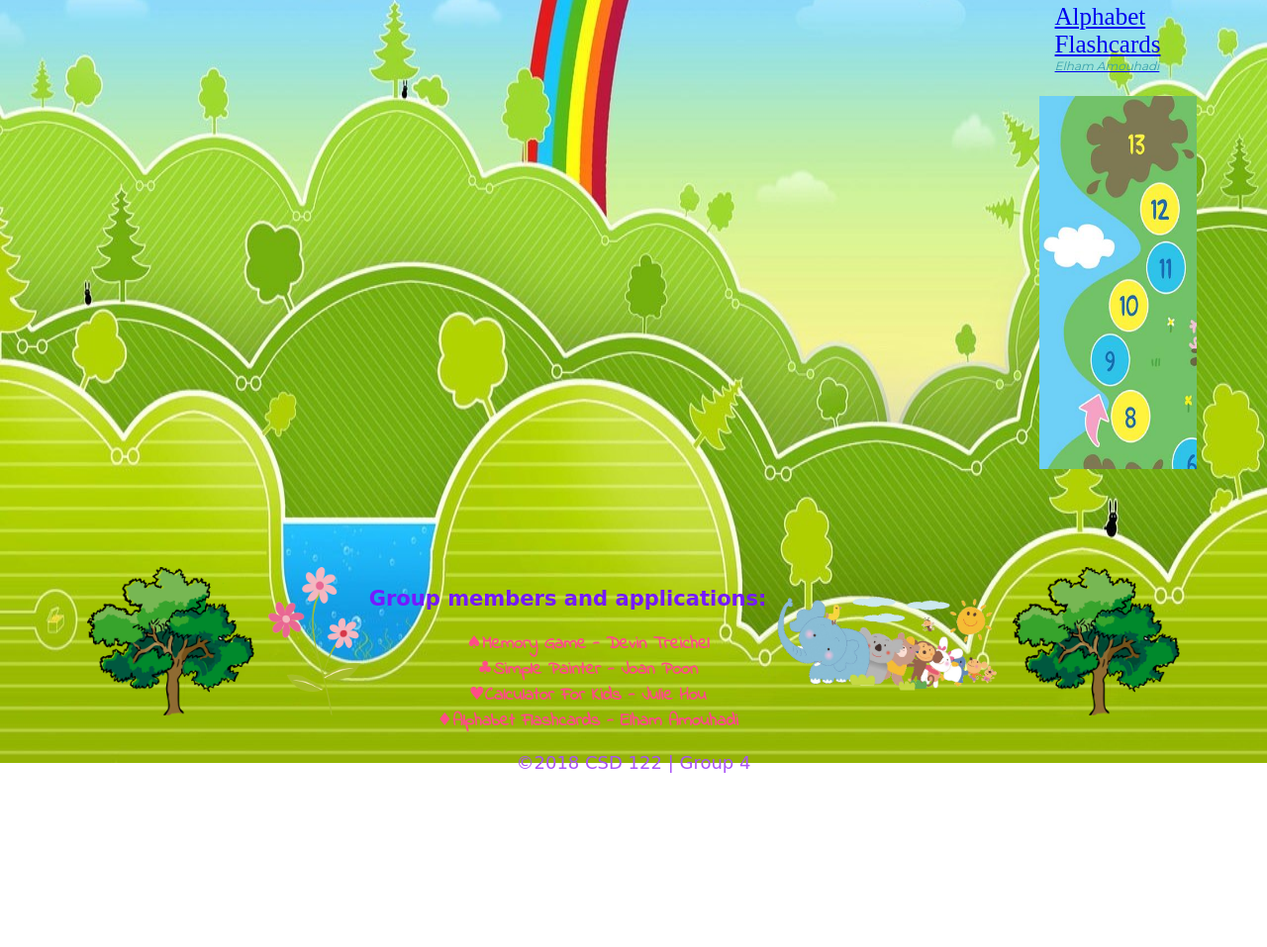
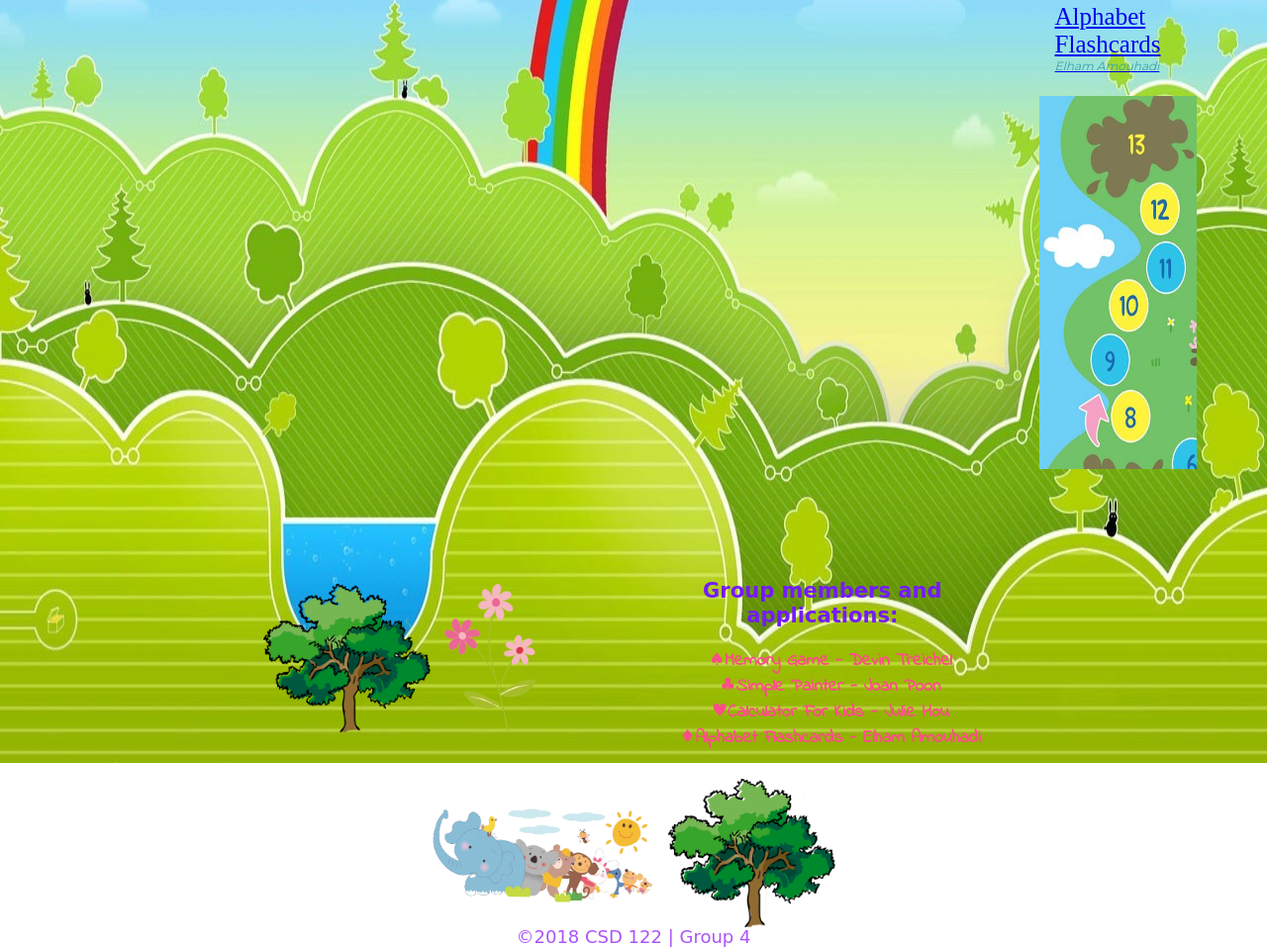
Before and after one commit to littleDucklingsProject/Group4Project, a plain HTML site: page index.html in a window 1280 px wide. Shown: the part 625-1582 px from the top of the page at 99% size. Before the commit the page ends 1406 px from the top, so only its background shows below. Drawn offline with nearby package versions, Linux system fonts and the light colour scheme; a web font is replaced by a local one.

Commit message:
fixed some css for footer
fixed some css for footer

```diff
--- a/css/styles.css
+++ b/css/styles.css
@@ -236,17 +236,23 @@ header>nav>ul>li:hover a, header>nav>ul>li:hover span {
 /*06. Footer - Joan Poon*/
 footer div{
   display: inline-block;
+
 }
 #footerList{
   font-size: 18px;
   font-family: 'Coiny', cursive;
   color: #751aff;
+  width: 400px;
+  margin-left: 6%;
+}
+footer h3 {
+  margin-left:6%;
 }
 footer p{
   font-size: 18px;
   font-family: 'Coiny', cursive;
   color: #ab54f7;
-  margin: 0px;
+  margin: -15px auto 0px;
 }
 footer li{
   font-family: 'Indie Flower', cursive;
@@ -258,7 +264,6 @@ footer a{
 }
 footer a:hover{
   color: white;
-  font-size: 20px;
 }
 footer img{
   padding: 10px 5px;
```
